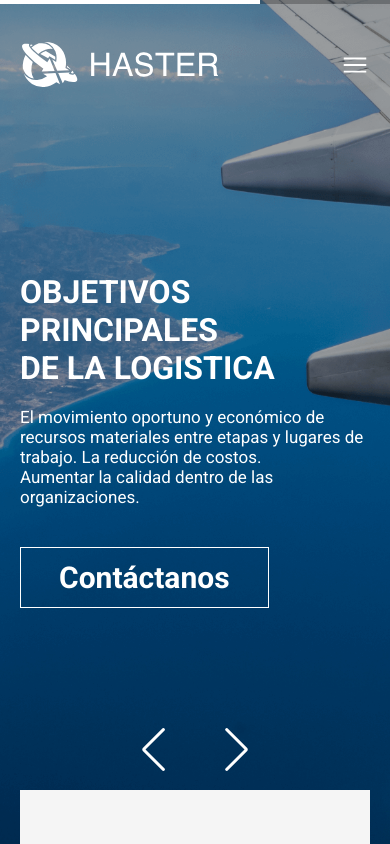
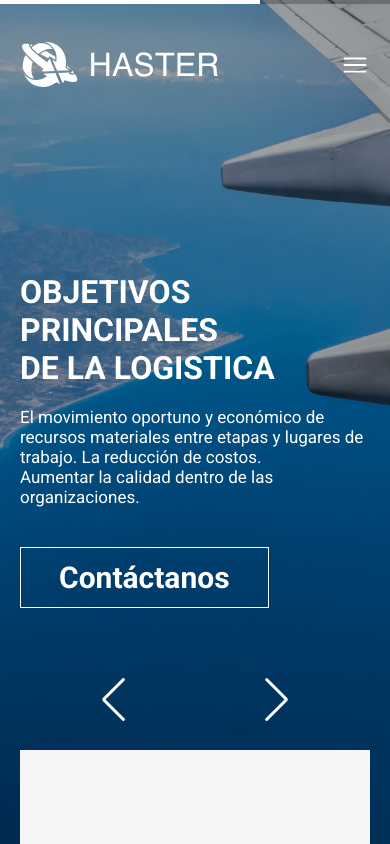
Before and after one commit to AndresCM-12/haster-web, a Next.js app: page / in a window 390 px wide. Shown: the top 844 px of the page. Built offline with nearby package versions, Linux system fonts and the light colour scheme; a web font is replaced by a local one.

Commit message:
Fix: responsive home banner navigation arrows

```diff
--- a/components/home/servicios/HomeServicios.module.scss
+++ b/components/home/servicios/HomeServicios.module.scss
@@ -16,6 +16,7 @@
   @media screen and (max-width: 500px) {
     margin-inline: 20px;
     min-height: 400px;
+    margin-top: -130px;
   }
   h1 {
     font-size: $h1;
--- a/styles/globals.scss
+++ b/styles/globals.scss
@@ -68,14 +68,14 @@ html {
 @media screen and (max-width: 872px) {
   .swiper-button-prev,
   .swiper-rtl .swiper-button-next {
-    left: 140px !important;
-    top: 750px !important;
+    left: 100px !important;
+    top: 700px !important;
     color: white !important;
   }
   .swiper-button-next,
   .swiper-rtl .swiper-button-prev {
-    right: 140px !important;
-    top: 750px !important;
+    right: 100px !important;
+    top: 700px !important;
     color: white !important;
   }
 }
```
